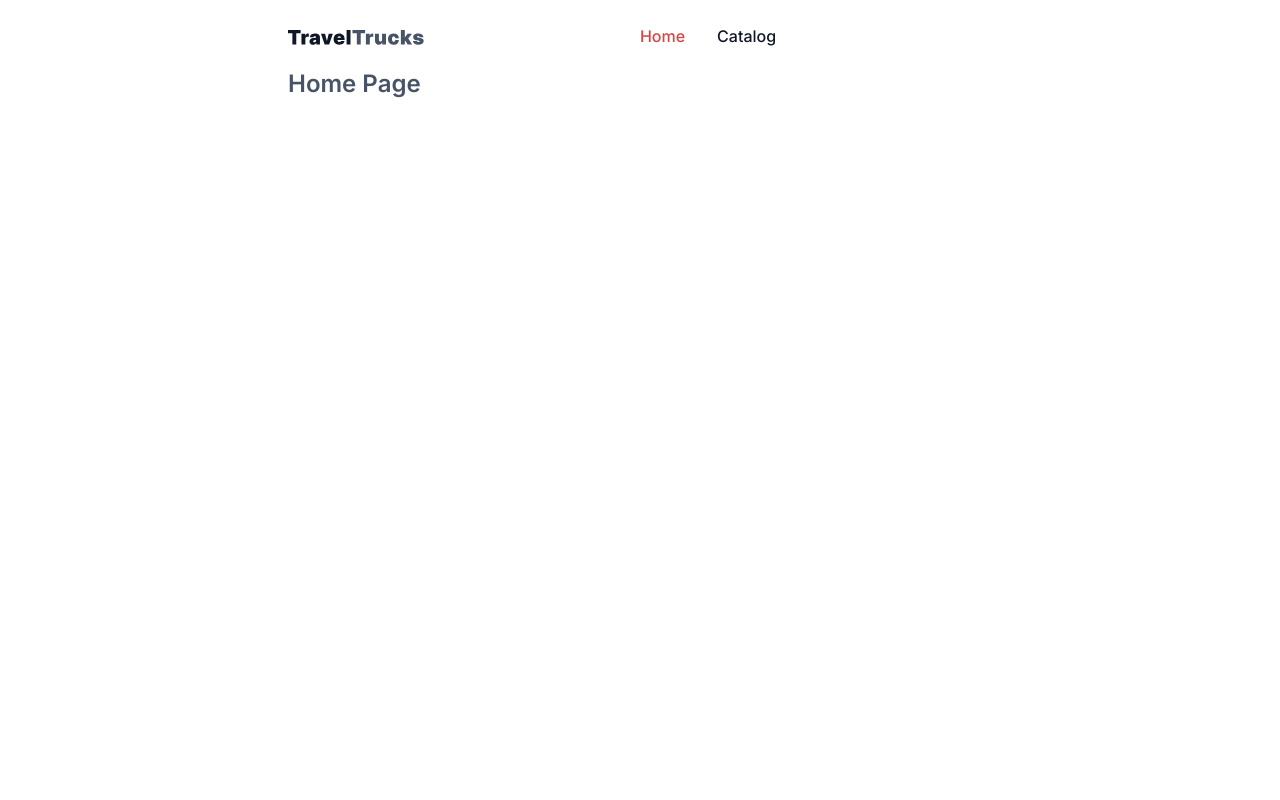
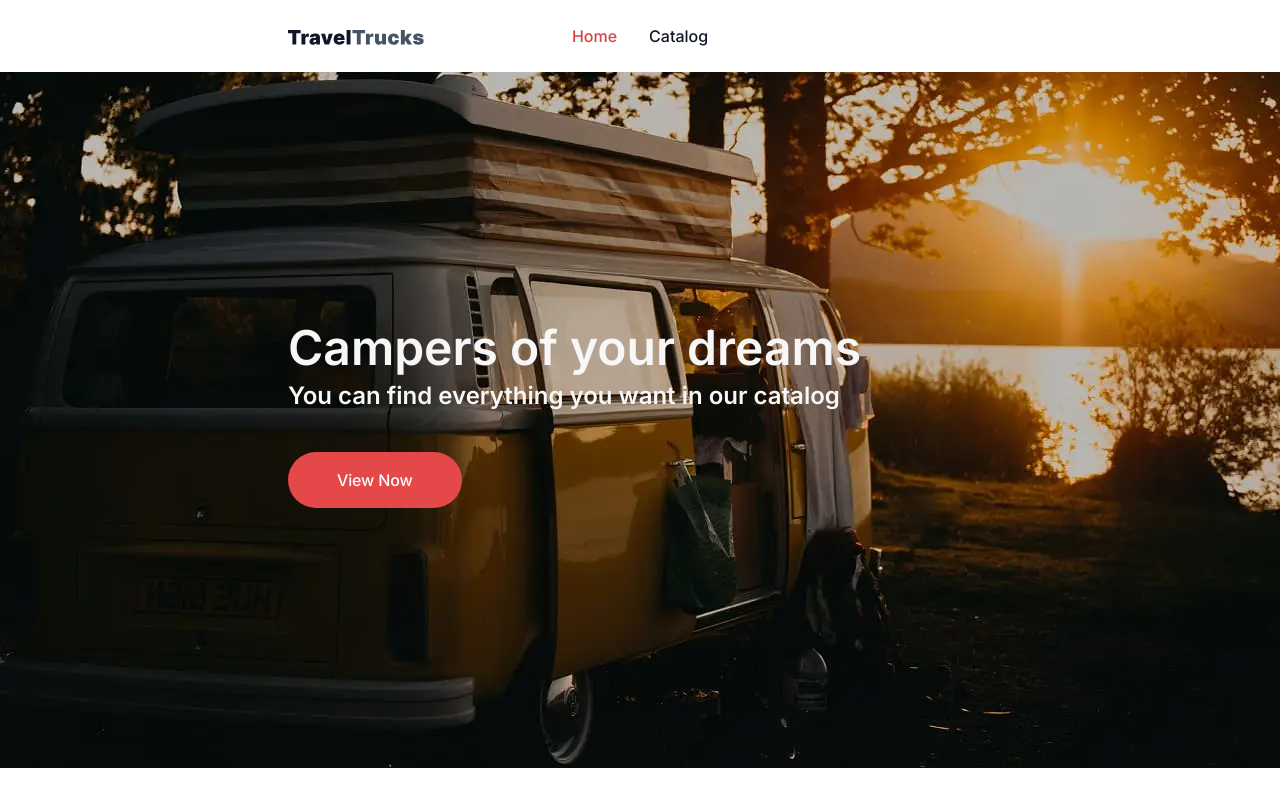
Before and after one commit to Mykhailenko-Oleksandr/travel-trucks, a Next.js app: page / in a window 1280 px wide. Built offline with nearby package versions, Linux system fonts and the light colour scheme.

Commit message:
add home page

```diff
--- a/app/Home.module.css
+++ b/app/Home.module.css
@@ -1,3 +1,70 @@
+.hero {
+  padding: 130px 0;
+  background-image: url("/images/hero.webp");
+  background-repeat: no-repeat;
+  background-position: center;
+  background-size: cover;
+}
+
+@media (min-resolution: 2x) {
+  .hero {
+    background-image: url("/images/hero-2x.webp");
+  }
+}
+
+.heroTitle {
+  font-weight: 600;
+  font-size: 40px;
+  line-height: 100%;
+  color: var(--color-gray-100);
+  margin-bottom: 20px;
+}
+
+.heroText {
+  font-weight: 600;
+  font-size: 20px;
+  line-height: 133%;
+  color: var(--color-gray-100);
+  margin-bottom: 40px;
+}
+
+.heroLink {
+  display: inline-block;
+  border-radius: 200px;
+  padding: 16px 49px;
+  background-color: var(--button);
+
+  font-weight: 500;
+  font-size: 16px;
+  line-height: 150%;
+  letter-spacing: -0.01em;
+  color: var(--color-white);
+
+  transition: color 250ms ease;
+
+  &:hover,
+  &:focus {
+    background-color: var(--button-hover);
+  }
+}
+
+@media only screen and (min-width: 768px) {
+  .hero {
+    padding: 260px 0;
+  }
+
+  .heroTitle {
+    font-size: 48px;
+    line-height: 67%;
+    margin-bottom: 16px;
+  }
+
+  .heroText {
+    font-size: 24px;
+  }
+}
+
+/* Styles for pages error and not-found */
 .section {
   padding-top: 40px;
   padding-bottom: 40px;
--- a/app/page.tsx
+++ b/app/page.tsx
@@ -1,10 +1,17 @@
+import Link from "next/link";
 import css from "./Home.module.css";
 
 export default function Home() {
   return (
-    <section>
+    <section className={css.hero}>
       <div className="container">
-        <h1>Home Page</h1>
+        <h1 className={css.heroTitle}>Campers of your dreams</h1>
+        <p className={css.heroText}>
+          You can find everything you want in our catalog
+        </p>
+        <Link className={css.heroLink} href="/catalog">
+          View Now
+        </Link>
       </div>
     </section>
   );
--- a/components/BurgerMenu/BurgerMenu.module.css
+++ b/components/BurgerMenu/BurgerMenu.module.css
@@ -4,7 +4,7 @@
   left: 0;
   width: 100%;
   height: 100%;
-  background-color: #ffffff;
+  background-color: var(--color-white);
   justify-content: center;
   align-items: center;
   z-index: 999;
--- a/components/Header/Header.module.css
+++ b/components/Header/Header.module.css
@@ -1,6 +1,3 @@
-.header {
-}
-
 .headerContainer {
   display: flex;
   align-items: center;
@@ -23,9 +20,6 @@
   &:active {
     transform: scale(1);
   }
-}
-
-.logoIcon {
 }
 
 .menuBtn {
@@ -76,7 +70,23 @@
 
 @media only screen and (min-width: 768px) {
   .headerContainer {
+    position: relative;
     height: unset;
+  }
+
+  .logo {
+    position: absolute;
+    top: 50%;
+    transform: translateY(-50%);
+
+    &:hover,
+    &:focus {
+      transform: translateY(-50%) scale(1.1);
+    }
+
+    &:active {
+      transform: translateY(-50%) scale(1);
+    }
   }
 
   .menuBtn {
@@ -90,6 +100,3 @@
     margin: 0 auto;
   }
 }
-
-@media only screen and (min-width: 1440px) {
-}
```
